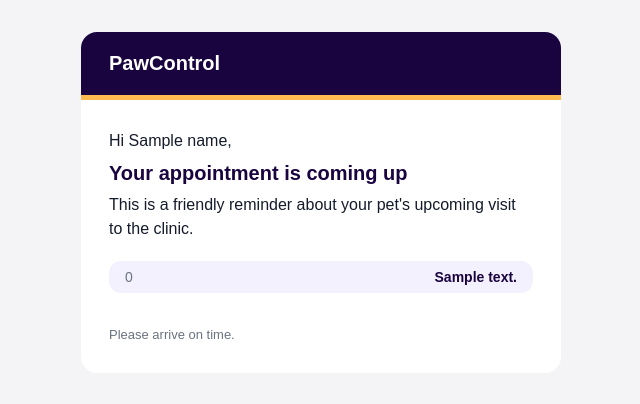
After one commit to rezereze15/PawControl, a Laravel app: template resources/views/mail/appointment-reminder.blade.php in a window 1280 px wide. The commit adds this page. Shown: the top 404 px of the page, without its empty margins (319-959 px from the left). Run offline with Laravel 12, Linux system fonts and the light colour scheme; the template is opened without the code that fills it: most values are stand-ins (such as "Sample title", 1, 10 or a date in 2020); parts of the project's set-up code (start-up, migrations or seed data) failed here and were passed over.

Commit message:
Automatic appointment reminder emails for pet owners

```diff
--- a/app/Http/Controllers/DashboardController.php
+++ b/app/Http/Controllers/DashboardController.php
@@ -198,6 +198,8 @@ class DashboardController extends Controller
                 'rejectionReason' => $appointment->rejection_reason,
                 'reviewedBy' => $appointment->reviewer?->name,
                 'reviewedAt' => $appointment->reviewed_at?->toIso8601String(),
+                // Saved as the real moment it was sent; shown on the clinic's (Philippine) clock.
+                'reminderSentAt' => $appointment->reminder_sent_at?->timezone('Asia/Manila')->format('M j, Y, g:i A'),
                 'paymentAmount' => $appointment->is_emergency ? 0 : Appointment::DOWN_PAYMENT,
                 'proofUrl' => $appointment->proofUrl(),
                 'proofIsPdf' => $appointment->proofIsPdf(),
--- a/app/Models/Appointment.php
+++ b/app/Models/Appointment.php
@@ -61,6 +61,7 @@ class Appointment extends Model
             'app_date_time' => 'datetime',
             'reviewed_at' => 'datetime',
             'is_emergency' => 'boolean',
+            'reminder_sent_at' => 'datetime',
         ];
     }
 
--- a/resources/js/pages/Clerk/components/ClerkAppointmentDetailsModal.jsx
+++ b/resources/js/pages/Clerk/components/ClerkAppointmentDetailsModal.jsx
@@ -141,6 +141,9 @@ export default function ClerkAppointmentDetailsModal({ appointment, onClose }) {
           {!isPending && !appointment.isEmergency && (<div className={`mt-5 rounded-xl border p-4 text-sm ${appointment.status === "Rejected" ? "border-red-100 bg-red-50 text-red-800" : "border-blue-100 bg-blue-50 text-blue-800"}`}>
               <p className="font-bold">{appointment.status}{appointment.reviewedBy ? ` by ${appointment.reviewedBy}` : ""}</p>
               {appointment.rejectionReason && <p className="mt-1">Reason: {appointment.rejectionReason}</p>}
+              {appointment.status === "Confirmed" && (<p className="mt-1">
+                  {appointment.reminderSentAt ? `🔔 Reminder emailed: ${appointment.reminderSentAt}` : "Reminder: not sent yet"}
+                </p>)}
             </div>)}
 
           {isPending && (<div className="mt-5">
--- /dev/null
+++ b/resources/views/mail/appointment-reminder.blade.php
@@ -0,0 +1,42 @@
+{{-- Upcoming appointment reminder email. Vars: name, details (label => value). --}}
+<!DOCTYPE html>
+<html lang="en">
+<head>
+    <meta charset="utf-8">
+    <meta name="viewport" content="width=device-width, initial-scale=1">
+    <title>Appointment reminder</title>
+</head>
+<body style="margin:0;padding:0;background:#f4f4f7;font-family:Arial,Helvetica,sans-serif;color:#151b2a;">
+    <table role="presentation" width="100%" cellpadding="0" cellspacing="0" style="background:#f4f4f7;padding:32px 16px;">
+        <tr><td align="center">
+            <table role="presentation" width="100%" cellpadding="0" cellspacing="0" style="max-width:480px;background:#ffffff;border-radius:16px;overflow:hidden;">
+                <tr><td style="background:#19043f;padding:20px 28px;border-bottom:5px solid #ffbb50;">
+                    <span style="color:#ffffff;font-size:20px;font-weight:bold;">PawControl</span>
+                </td></tr>
+                <tr><td style="padding:32px 28px 12px;">
+                    @if (! empty($name))
+                    <p style="margin:0 0 12px;font-size:16px;">Hi {{ $name }},</p>
+                    @endif
+                    <p style="margin:0 0 8px;font-size:20px;font-weight:bold;color:#19043f;">Your appointment is coming up</p>
+                    <p style="margin:0 0 20px;font-size:16px;line-height:1.5;">
+                        This is a friendly reminder about your pet's upcoming visit to the clinic.
+                    </p>
+                    <table role="presentation" width="100%" cellpadding="0" cellspacing="0" style="margin:0 0 20px;background:#f4f1ff;border-radius:12px;">
+                        @foreach ($details as $label => $value)
+                        <tr>
+                            <td style="padding:8px 16px;font-size:14px;color:#6b7280;">{{ $label }}</td>
+                            <td style="padding:8px 16px;font-size:14px;font-weight:bold;color:#19043f;text-align:right;">{{ $value }}</td>
+                        </tr>
+                        @endforeach
+                    </table>
+                </td></tr>
+                <tr><td style="padding:0 28px 28px;">
+                    <p style="margin:0;font-size:13px;color:#6b7280;line-height:1.5;">
+                        Please arrive on time.
+                    </p>
+                </td></tr>
+            </table>
+        </td></tr>
+    </table>
+</body>
+</html>
--- a/routes/console.php
+++ b/routes/console.php
@@ -11,6 +11,9 @@ use Illuminate\Support\Facades\Storage;
 
 // Deletes stale pending registrations (see PendingRegistration::prunable()).
 Schedule::command('model:prune')->daily();
+
+// Emails owners about confirmed visits in the next 24 hours (see SendAppointmentReminders).
+Schedule::command('appointments:send-reminders')->hourly()->withoutOverlapping();
 
 Artisan::command('inspire', function () {
     $this->comment(Inspiring::quote());
```
Also changed, not shown: app/Console/Commands/SendAppointmentReminders.php (added, +70 -0 lines), app/Mail/AppointmentReminderMail.php (added, +48 -0 lines), resources/views/mail/appointment-reminder-text.blade.php (added, +12 -0 lines), database/migrations/2026_11_28_000000_add_reminder_sent_at_to_appointments.php (added).
